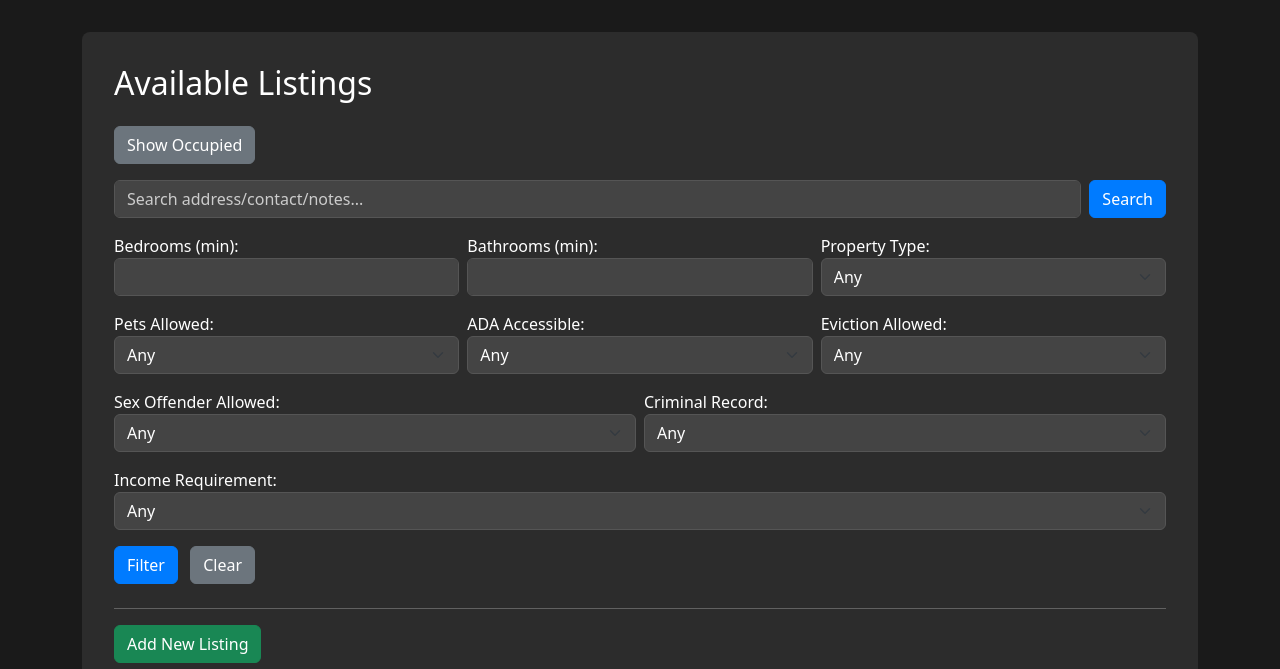
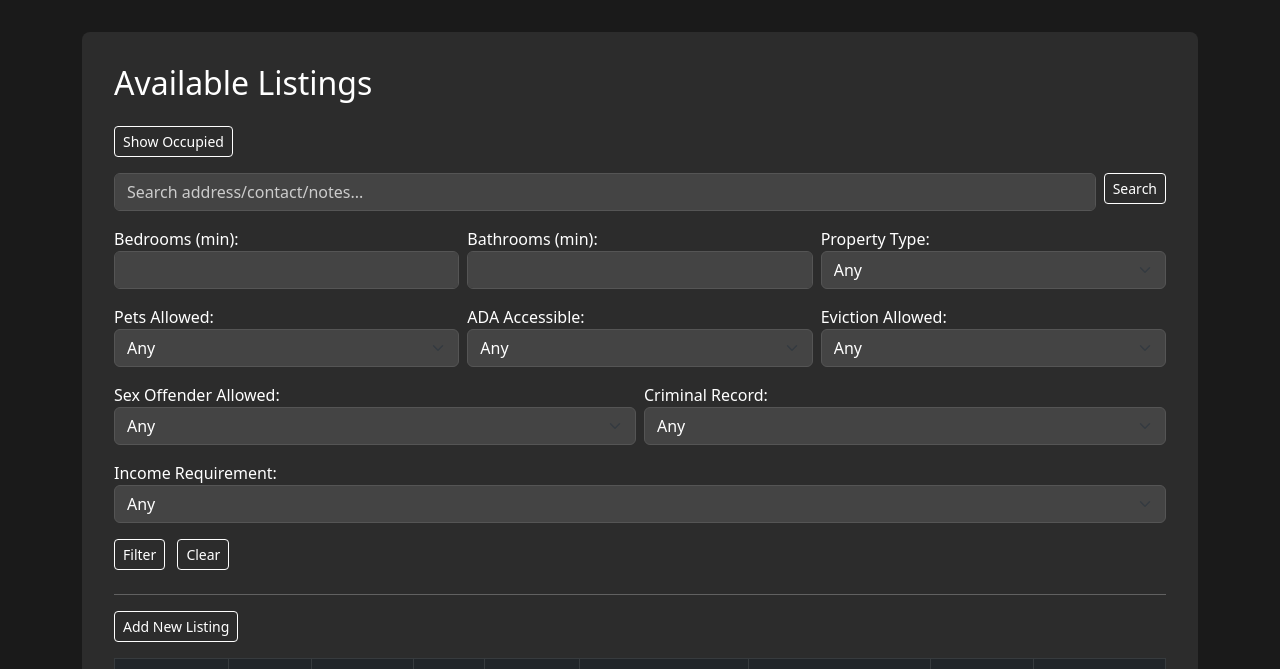
Before and after one commit to StuartLech/Hand-Up-Housing, a Django app: page / in a window 1280 px wide. Shown: the part 56-725 px from the top of the page. Run offline with Django 5.2, Linux system fonts and the light colour scheme; a user stored in the database is signed in; data comes from the database, SQL or seed files in the repository.

Commit message:
style: unify button appearance

```diff
--- a/housing_app/templates/housing_app/listing_create.html
+++ b/housing_app/templates/housing_app/listing_create.html
@@ -14,8 +14,8 @@
             {% for f in formset %}
               {{ f.as_p }}
             {% endfor %}
-            <button type="submit" class="btn btn-primary">Save</button>
-            <a href="{% url 'housing_app:listing_list' %}" class="btn btn-secondary ms-2">Cancel</a>
+            <button type="submit" class="btn btn-outline-light btn-sm">Save</button>
+            <a href="{% url 'housing_app:listing_list' %}" class="btn btn-outline-light btn-sm ms-2">Cancel</a>
           </form>
         </div>
       </div>
--- a/housing_app/templates/housing_app/listing_detail.html
+++ b/housing_app/templates/housing_app/listing_detail.html
@@ -68,7 +68,7 @@
             <p>No images.</p>
           {% endfor %}
 
-          <a href="{% url 'housing_app:listing_list' %}" class="btn btn-secondary">
+          <a href="{% url 'housing_app:listing_list' %}" class="btn btn-outline-light btn-sm">
             Back to List
           </a>
         </div>
--- a/housing_app/templates/housing_app/listing_list.html
+++ b/housing_app/templates/housing_app/listing_list.html
@@ -7,9 +7,9 @@
 
 <!-- Toggle link to show/hide Occupied listings -->
 {% if request.GET.show_occupied == '1' %}
-  <a class="btn btn-secondary mb-3" href="?">Hide Occupied</a>
+  <a class="btn btn-outline-light btn-sm mb-3" href="?">Hide Occupied</a>
 {% else %}
-  <a class="btn btn-secondary mb-3" href="?show_occupied=1">Show Occupied</a>
+  <a class="btn btn-outline-light btn-sm mb-3" href="?show_occupied=1">Show Occupied</a>
 {% endif %}
 
 <!-- SEARCH form -->
@@ -27,7 +27,7 @@
       >
     </div>
     <div class="col-auto">
-      <button type="submit" class="btn btn-primary">Search</button>
+      <button type="submit" class="btn btn-outline-light btn-sm">Search</button>
     </div>
   </div>
 </form>
@@ -133,16 +133,16 @@
   </div>
 
   <!-- Filter & Clear buttons -->
-  <button type="submit" class="btn btn-primary">Filter</button>
+  <button type="submit" class="btn btn-outline-light btn-sm">Filter</button>
 
   <!-- The “Clear” button simply links back with no query params -->
-  <a href="{% url 'housing_app:listing_list' %}" class="btn btn-secondary ms-2">Clear</a>
+  <a href="{% url 'housing_app:listing_list' %}" class="btn btn-outline-light btn-sm ms-2">Clear</a>
 </form>
 
 <hr class="text-white">
 
 {% if user|has_group:"Volunteer" or user.is_superuser %}
-  <a class="btn btn-success mb-3" href="{% url 'housing_app:listing_create' %}">
+  <a class="btn btn-outline-light btn-sm mb-3" href="{% url 'housing_app:listing_create' %}">
     Add New Listing
   </a>
 {% endif %}
@@ -176,14 +176,14 @@
         <td>
           <a
             href="{% url 'housing_app:listing_detail' listing.pk %}"
-            class="btn btn-info btn-sm me-1"
+            class="btn btn-outline-light btn-sm me-1"
           >
             View
           </a>
           {% if user|has_group:"Volunteer" or user.is_superuser %}
             <a
               href="{% url 'housing_app:listing_update' listing.pk %}"
-              class="btn btn-warning btn-sm me-1"
+              class="btn btn-outline-light btn-sm me-1"
             >
               Edit
             </a>
@@ -197,7 +197,7 @@
               {% csrf_token %}
               <button
                 type="submit"
-                class="btn btn-danger btn-sm"
+                class="btn btn-outline-light btn-sm"
               >
                 Delete
               </button>
--- a/housing_app/templates/housing_app/listing_update.html
+++ b/housing_app/templates/housing_app/listing_update.html
@@ -14,8 +14,8 @@
             {% for f in formset %}
               {{ f.as_p }}
             {% endfor %}
-            <button type="submit" class="btn btn-primary">Update</button>
-            <a href="{% url 'housing_app:listing_list' %}" class="btn btn-secondary ms-2">Cancel</a>
+            <button type="submit" class="btn btn-outline-light btn-sm">Update</button>
+            <a href="{% url 'housing_app:listing_list' %}" class="btn btn-outline-light btn-sm ms-2">Cancel</a>
           </form>
         </div>
       </div>
--- a/housing_app/templates/registration/login.html
+++ b/housing_app/templates/registration/login.html
@@ -26,7 +26,7 @@
             {% csrf_token %}
             {{ form.as_p }}
 
-            <button type="submit" class="btn btn-primary w-100">
+            <button type="submit" class="btn btn-outline-light btn-sm w-100">
               Login
             </button>
           </form>
--- a/housing_app/templates/registration/register.html
+++ b/housing_app/templates/registration/register.html
@@ -26,7 +26,7 @@
             {% csrf_token %}
             {{ form.as_p }}
 
-            <button type="submit" class="btn btn-primary w-100">
+            <button type="submit" class="btn btn-outline-light btn-sm w-100">
               Sign Up
             </button>
           </form>
```
Also changed, not shown: static/js/react-app.js (+9 -9 lines).
